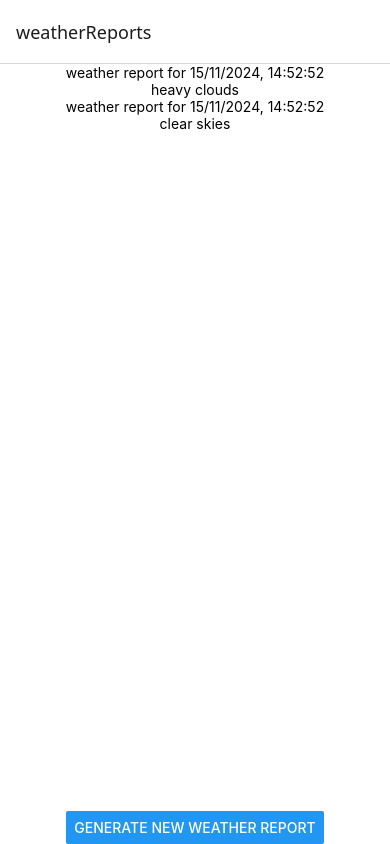
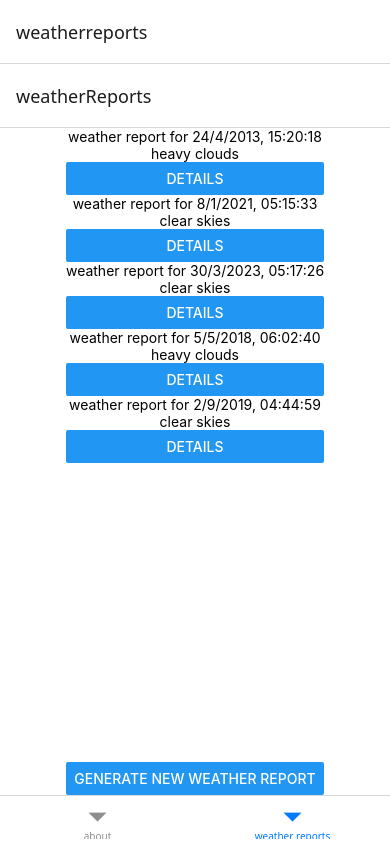
Before and after one commit to BrentAnthuenisDeveloper/WeatherGenerator, a React Native app in the folder weatherreport_app/: screen /weatherreports in a window 390 px wide. Built offline with nearby package versions, Linux system fonts and the light colour scheme.

Commit message:
added the main screen structure and navigation

```diff
--- a/weatherreport_app/App.tsx
+++ b/weatherreport_app/App.tsx
@@ -1,10 +1,10 @@
 import "./gesture-handler";
-import { StyleSheet, Text, View } from "react-native";
+import { StyleSheet} from "react-native";
 import * as SplashScreen from "expo-splash-screen";
 import * as Font from "expo-font";
 import React, { useState, useCallback, useEffect } from "react";
 import { NavigationContainer } from "@react-navigation/native";
-import MainNavigation from "./navigation/MainNavigation";
+import AboutTabNav from "./navigation/AboutTabNav";
 
 SplashScreen.preventAutoHideAsync();
 export default function App() {
@@ -31,7 +31,7 @@ export default function App() {
 	return (
 		//todo : add stack navigation and navigation between pages
 		<NavigationContainer onReady={onLayoutRootView}>
-			<MainNavigation />
+			<AboutTabNav />
 		</NavigationContainer>
 	);
 }
--- a/weatherreport_app/components/WeatherReportListItem.tsx
+++ b/weatherreport_app/components/WeatherReportListItem.tsx
@@ -1,6 +1,6 @@
 import React from "react";
 import { StyleSheet, View, Text } from "react-native";
-import WeatherReport from "../helpers/DetailedWeather/Models/WeatherReport";
+import WeatherReport from "../helpers/Models/WeatherReport";
 
 type WeatherReportListItemProps = {
 	weatherReport: WeatherReport;
--- /dev/null
+++ b/weatherreport_app/navigation/AboutTabNav.tsx
@@ -0,0 +1,22 @@
+import { createBottomTabNavigator } from '@react-navigation/bottom-tabs';
+import WeatherReports from "../pages/WeatherReports";
+import About from '../pages/About';
+import DetailsStackNav from './DetailsStackNav';
+
+const Tab = createBottomTabNavigator();
+
+type MainNavigationParamList = {};
+const AboutTabNav = () => {
+	return (
+		//todo: stack and tab navigator
+		<Tab.Navigator>
+			<Tab.Screen name="about" component={About}
+			 options= {{
+			 	tabBarLabel:'about'
+			 }}
+			/>
+			<Tab.Screen name="weatherreports" component={DetailsStackNav} options={{tabBarLabel:'weather reports'}}/>
+		</Tab.Navigator>
+	);
+};
+export default AboutTabNav;
--- /dev/null
+++ b/weatherreport_app/navigation/DetailsStackNav.tsx
@@ -0,0 +1,30 @@
+import { createStackNavigator } from "@react-navigation/stack";
+import { NavigatorScreenParams } from "@react-navigation/native";
+import WeatherReports from "../pages/WeatherReports";
+import { Header } from "react-native/Libraries/NewAppScreen";
+import WeatherReportDetails from "../pages/WeatherReportDetails";
+import WeatherReport from "../helpers/Models/WeatherReport";
+
+export type DetailsStackNavParamList = {
+	weatherReports: undefined,
+	weatherReportDetails: { weatherreport: WeatherReport }
+};
+const Stack = createStackNavigator<DetailsStackNavParamList>();
+
+
+const DetailsStackNav = () => {
+	return (
+		//todo: stack and tab navigator
+		<Stack.Navigator screenOptions={{
+			headerShown: true,
+		}}>
+			<Stack.Screen name="weatherReports" component={WeatherReports}
+			// options: {
+			// 	headerTitle: (props) => <Header {...props} />,
+			// }
+			/>
+			<Stack.Screen name="weatherReportDetails" component={WeatherReportDetails} />
+		</Stack.Navigator>
+	);
+};
+export default DetailsStackNav;
--- a/weatherreport_app/navigation/MainNavigation.tsx
+++ /dev/null
@@ -1,23 +0,0 @@
-import { createStackNavigator } from "@react-navigation/stack";
-import { NavigatorScreenParams } from "@react-navigation/native";
-import NewWeatherReport from "../components/DateTimePicker";
-import WeatherReports from "../pages/WeatherReports";
-import { Header } from "react-native/Libraries/NewAppScreen";
-
-const Stack = createStackNavigator();
-
-type MainNavigationParamList = {};
-const MainNavigation = () => {
-	return (
-		//todo: stack and tab navigator
-		<Stack.Navigator>
-			<Stack.Screen name="weatherReports" component={WeatherReports}
-			// options: {
-			// 	headerTitle: (props) => <Header {...props} />,
-			// }
-			/>
-			<Stack.Screen name="newWeatherReport" component={NewWeatherReport} />
-		</Stack.Navigator>
-	);
-};
-export default MainNavigation;
--- a/weatherreport_app/package.json
+++ b/weatherreport_app/package.json
@@ -9,6 +9,8 @@
     "web": "expo start --web"
   },
   "dependencies": {
+    "@react-native-community/datetimepicker": "^8.2.0",
+    "@react-navigation/bottom-tabs": "^7.0.3",
     "@react-navigation/native": "^7.0.0",
     "@react-navigation/stack": "^7.0.0",
     "expo": "~51.0.28",
@@ -19,7 +21,8 @@
     "react-native": "0.74.5",
     "react-native-date-picker": "^5.0.7",
     "react-native-gesture-handler": "~2.16.1",
-    "react-native-pager-view": "6.3.0"
+    "react-native-pager-view": "6.3.0",
+    "yup": "^1.4.0"
   },
   "devDependencies": {
     "@babel/core": "^7.20.0",
--- /dev/null
+++ b/weatherreport_app/pages/About.tsx
@@ -0,0 +1,25 @@
+import React from 'react';
+import { StyleSheet, View, Text } from 'react-native';
+import WeatherReport from '../helpers/Models/WeatherReport';
+
+const About = () => {
+    return (
+        <View style={styles.container}>
+            <Text>
+                the purpose of this app is to generate and track weather for a fictitious world. {'\n'}
+                Use the tabs to navigate between screens
+                </Text>
+        </View>
+    );
+};
+
+const styles = StyleSheet.create({
+    container: {
+        flex: 1,
+        backgroundColor: '#fff',
+        alignItems: 'center',
+        justifyContent: 'center',
+    },
+});
+
+export default About;
--- a/weatherreport_app/pages/NewWeatherReport.tsx
+++ b/weatherreport_app/pages/NewWeatherReport.tsx
@@ -1,34 +1,72 @@
 import React, { useState } from "react";
-import { StyleSheet, View, Text, Button,TextInput } from "react-native";
+import { StyleSheet, View, Text, Button, TextInput, ScrollView, Platform } from "react-native";
 //import DatePicker from "react-native-date-picker";
 import WeatherReportListItem from "../components/WeatherReportListItem";
 import WeatherReport from "../helpers/Models/WeatherReport";
 import WeatherGenerator from "../helpers/WeatherGenerator";
 import { Formik } from 'formik';
+import * as Yup from "yup";
+import DateTimePicker from '@react-native-community/datetimepicker';
+
+const validationSchema = Yup.object().shape({
+	datetime: Yup.date().required("please select a date and a time"),
+})
 
 const NewWeatherReport = () => {
-	const [newestWeatherReport, setNewestWeatherReport] = useState<
-		WeatherReport | undefined
-	>(undefined);
+	const [newestWeatherReport, setNewestWeatherReport] = useState<WeatherReport | undefined>(undefined);
+	const [showDatePicker, setShowDatePicker] = useState(false);
+	const [selectedDate, setSelectedDate] = useState<Date>(new Date());
 	const generator = new WeatherGenerator();
-	const generateWeatherButtonPress = ({datetime}:{datetime:string}) => {
-		const datetimeObject = new Date(datetime)
+
+	const generateWeatherButtonPress = () => {
+		if(selectedDate===undefined){
+			alert("Date and time are required");
+			return;
+		}
+		if (isNaN(selectedDate.getTime())) {
+			alert("Invalid date. Please try again.");
+			return;
+		}
 		const weatherreport: WeatherReport =
-			generator.GenerateRandomWeatherReport(datetimeObject);
+			generator.GenerateRandomWeatherReport(selectedDate);
 		setNewestWeatherReport(weatherreport);
 	};
+
+	const handleDateChange = (event: any, selectedDate: Date | undefined) => {
+		const currentDate = selectedDate || new Date();
+		setShowDatePicker(Platform.OS === "ios" ? true : false); // Keep it open on iOS
+		setSelectedDate(currentDate);
+	};
+
 	return (
-		<View>
-			<Formik initialValues={{datetime:""}} onSubmit={generateWeatherButtonPress}>
-				{({ handleChange, handleBlur, handleSubmit, values }) => (
+		<ScrollView>
+			<Formik
+				initialValues={{ datetime: selectedDate ? selectedDate.toString() : "" }}
+				validationSchema={validationSchema}
+				onSubmit={generateWeatherButtonPress}
+			>
+				{({ handleChange, handleBlur, handleSubmit, values, touched, errors }) => (
 					<View style={styles.container}>
-						<TextInput
-							onChangeText={handleChange('datetime')}
-							onBlur={handleBlur("datetime")}
-							value={values.datetime}
-						/>
+						<Text>select Date and Time</Text>
+						<View style={styles.datepicker}>
+							<Button
+								title={selectedDate ? selectedDate.toLocaleString() : "Pick a date"}
+								onPress={() => setShowDatePicker(true)}
+							/>
+							{showDatePicker && (
+								<DateTimePicker
+									value={selectedDate || new Date()}
+									mode="datetime" // Use "time" for a time picker, or "datetime" for both
+									display="default"
+									onChange={handleDateChange}
+								/>
+							)}
+						</View>
+						{touched.datetime && errors.datetime && (
+							<Text style={styles.errorText}>{errors.datetime}</Text>
+						)}
 						<Button
-							onPress={handleSubmit}
+							onPress={() => { handleSubmit() }}
 							title="Generate weatherReport"
 						/>
 
@@ -36,10 +74,11 @@ const NewWeatherReport = () => {
 				)}
 			</Formik>
 
-			<WeatherReportListItem
-				weatherReport={newestWeatherReport}
-			></WeatherReportListItem>
-		</View>
+			{newestWeatherReport && (
+				<WeatherReportListItem weatherReport={newestWeatherReport} />
+			)}
+
+		</ScrollView>
 
 	);
 };
@@ -47,11 +86,34 @@ const NewWeatherReport = () => {
 const styles = StyleSheet.create({
 	container: {
 		flex: 1,
+		padding: 20,
 		backgroundColor: "#fff",
+	},
+	formContainer: {
+		marginBottom: 20,
 		alignItems: "center",
-		justifyContent: "center",
 	},
-	datepicker: {},
+	input: {
+		height: 40,
+		borderColor: "gray",
+		borderWidth: 1,
+		marginBottom: 10,
+		width: "100%",
+		paddingHorizontal: 10,
+	},
+	label: {
+		fontSize: 16,
+		marginBottom: 5,
+	},
+	errorText: {
+		color: "red",
+		fontSize: 12,
+		marginBottom: 10,
+	},
+	datepicker: {
+		width: "100%",
+		marginBottom: 20,
+	},
 });
 
 export default NewWeatherReport;
--- a/weatherreport_app/pages/WeatherReportDetails.tsx
+++ b/weatherreport_app/pages/WeatherReportDetails.tsx
@@ -1,8 +1,16 @@
 import React from 'react';
 import { StyleSheet, View, Text } from 'react-native';
 import WeatherReport from '../helpers/Models/WeatherReport';
+import { RouteProp } from "@react-navigation/native";
+import { DetailsStackNavParamList } from '../navigation/DetailsStackNav';
 
-const WeatherReportDetails = ({weatherreport}:{weatherreport:WeatherReport}) => {
+type WeatherReportDetailsRouteProp = RouteProp<DetailsStackNavParamList, "weatherReportDetails">;
+
+type Props = {
+    route: WeatherReportDetailsRouteProp;
+}
+const WeatherReportDetails = ({ route }: Props) => {
+    const { weatherreport } = route.params
     return (
         <View style={styles.container}>
             <Text>page for viewing the specifics of the weatherreport on {weatherreport.dateTime.toLocaleString()}</Text>
--- a/weatherreport_app/pages/WeatherReports.tsx
+++ b/weatherreport_app/pages/WeatherReports.tsx
@@ -1,23 +1,49 @@
-import React from "react";
-import { StyleSheet, View, Text, FlatList,Button } from "react-native";
+import React, { useState } from "react";
+import { StyleSheet, View, FlatList, Button, Modal } from "react-native";
 import WeatherGenerator from "../helpers/WeatherGenerator";
 import WeatherReportListItem from "../components/WeatherReportListItem";
+import { NavigationProp, RouteProp, useNavigation } from "@react-navigation/native";
+import { DetailsStackNavParamList } from "../navigation/DetailsStackNav";
+import { StackNavigationProp } from "@react-navigation/stack";
+import NewWeatherReport from "./NewWeatherReport";
+
+// type WeatherReportsRouteProp = RouteProp<DetailsStackNavParamList, "weatherReports">;
+type WeatherReportsStackNavigationProp = StackNavigationProp<DetailsStackNavParamList, "weatherReports">;
+
+
 
 const WeatherReports = () => {
 	const weatherGenerator = new WeatherGenerator();
 	const WeatherReports = weatherGenerator.weatherReports;
-	const onNewWeatherReportButtonPress=()=>{
-		//todo: show newweatherreportscren as modal
+	const navigation = useNavigation<WeatherReportsStackNavigationProp>();
+
+	const [isModalVisible, setIsModalVisible] = useState(false);
+	const onNewWeatherReportButtonPress = () => {
+		//todo: show newweatherreportscreen as modal
 	}
 	return (
 		<View style={styles.list}>
 			<FlatList
 				data={WeatherReports}
 				renderItem={({ item }) => (
-					<WeatherReportListItem weatherReport={item} />
+					<>
+						<WeatherReportListItem weatherReport={item} />
+						<Button onPress={() => { nav.navigate("weatherReportDetails", { weatherreport: item }) }} title="details"></Button>
+					</>
 				)}
 			/>
-			<Button title="generate new weather report" onpress={onNewWeatherReportButtonPress} />
+			<Button title="generate new weather report" onPress={onNewWeatherReportButtonPress} />
+			<Modal
+				visible={isModalVisible}
+				animationType="slide" // You can change this animation to `fade` or `none` if you prefer
+				transparent={false} // Make the background transparent
+				onRequestClose={() => { setIsModalVisible(false) }} // Handle back button press on Android
+			>
+				{/* To make the background dark, use a full screen overlay */}
+				<View>
+					<NewWeatherReport />
+				</View>
+			</Modal>
 		</View>
 	);
 };
```
Also changed, not shown: weatherreport_app/helpers/WeatherGenerator.tsx (+12 -4 lines), 1 other file (tests, documents, lock files or other folders).
